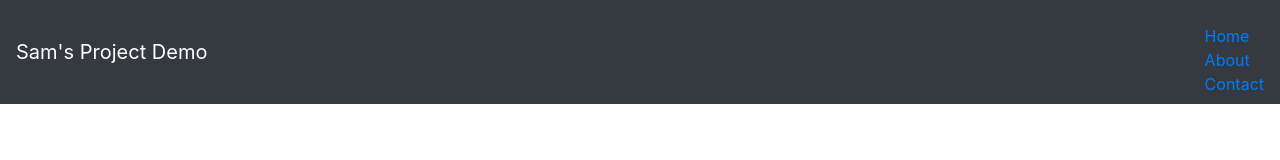
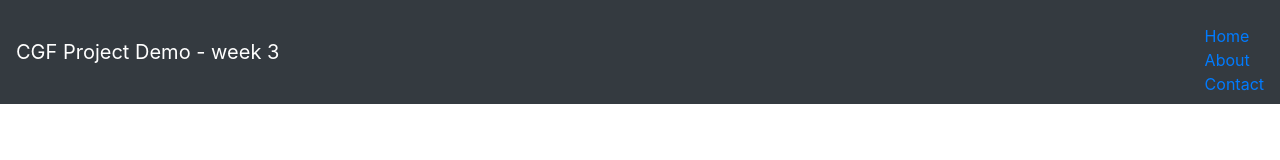
Before and after one commit to pbfhpunk/Demo-project, a plain HTML site: page about.html in a window 1280 px wide. Drawn offline with nearby package versions, Linux system fonts and the light colour scheme.

Commit message:
renamed
renamed sam's demo code

```diff
--- a/about.html
+++ b/about.html
@@ -12,7 +12,7 @@
 </head>
 <body>
   <nav class="navbar navbar-dark bg-dark fixed-top">
-    <a class="navbar-brand" href="./index.html">Sam's Project Demo</a>
+    <a class="navbar-brand" href="./index.html">CGF Project Demo - week 3</a>
 
       <menu class="navbar-nav ml-auto">
         <li><a href="./index.html">Home</a></li>
```
Also changed, not shown: contact.html (+1 -1 lines), index.html (+1 -1 lines).
